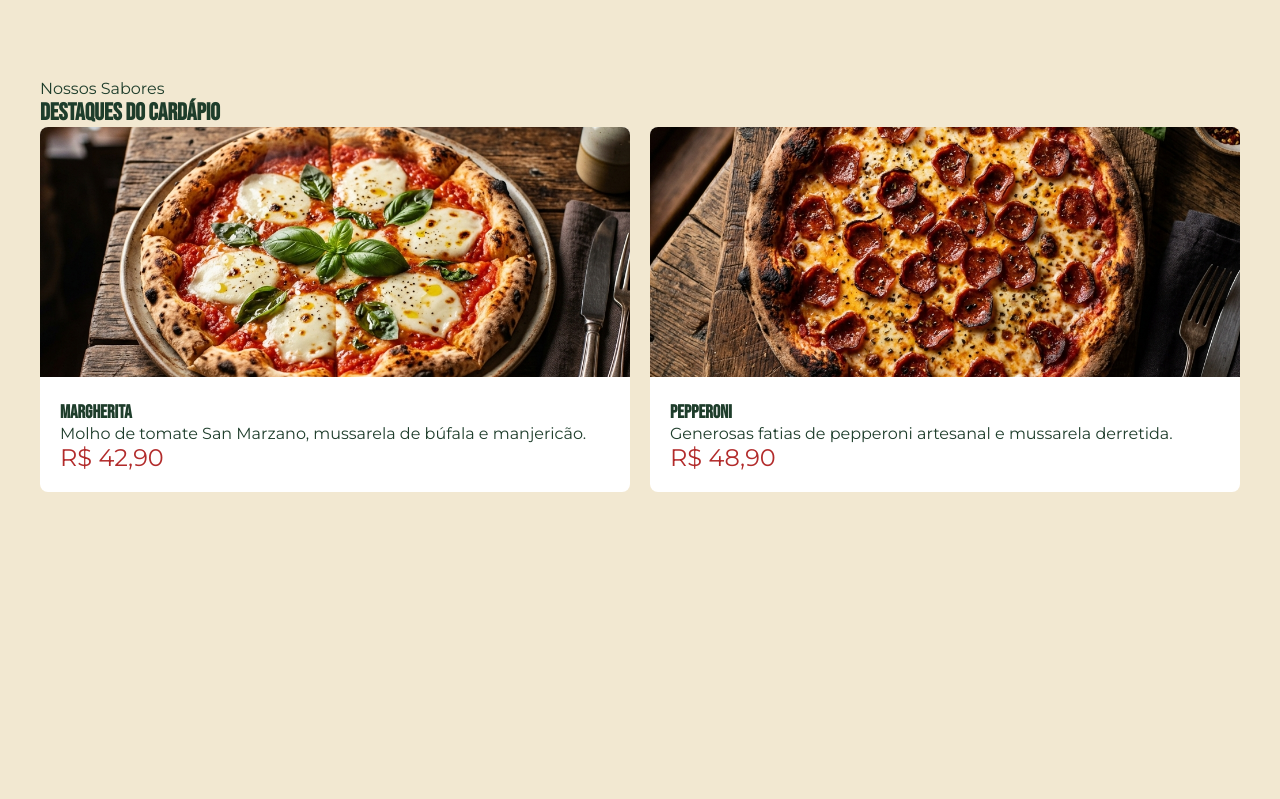
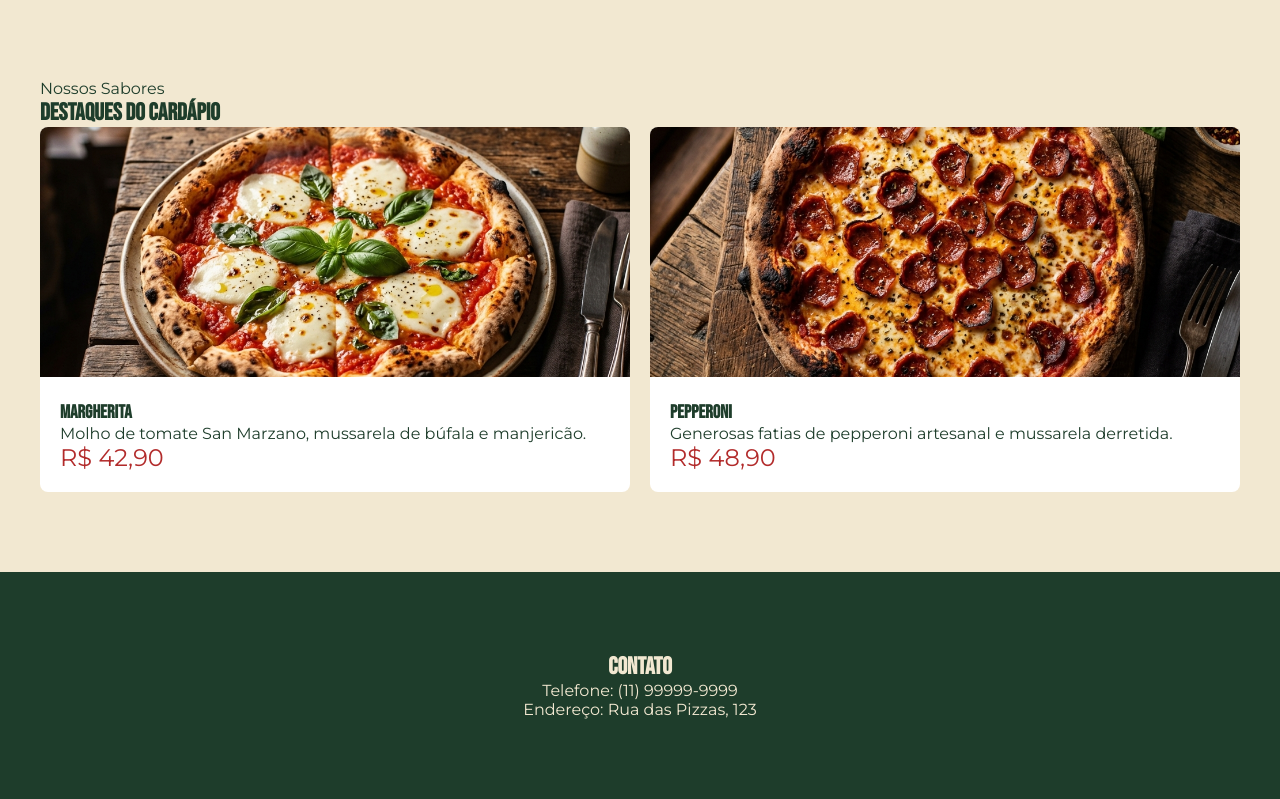
Before and after one commit to etecvav26-d206/Papa-s-Magleoni, a PHP site: page / in a window 1280 px wide. Shown: the part 1029-1828 px from the top of the page. Before the commit the page ends 1521 px from the top, so only its background shows below. Run offline with PHP 8.4, Linux system fonts and the light colour scheme.

Commit message:
ajusta layout inicial do site

```diff
--- a/index.html
+++ b/index.html
@@ -70,5 +70,15 @@
   </div>
 </section>
 
+<!-- CONTACT -->
+<section class="contact section" id="contato">
+  <div class="section-header">
+    <h2>Contato</h2>
+  </div>
+  <div class="contact-info">
+    <p>Telefone: (11) 99999-9999</p>
+    <p>Endereço: Rua das Pizzas, 123</p>
+  </div>
+</section>
 </body>
 </html>
--- a/styles.css
+++ b/styles.css
@@ -46,3 +46,6 @@ h1,h2,h3,h4,h5,h6 {
 .pizza-card-img { width: 100%; height: 250px; object-fit: cover; }
 .pizza-card-body { padding: 20px; }
 .pizza-price { color: var(--red); font-size: 1.5rem; }
+
+/* Estilos de Contato adicionados por Pedro */
+.contact { background: var(--green-dark); color: var(--cream); text-align: center; }
```
